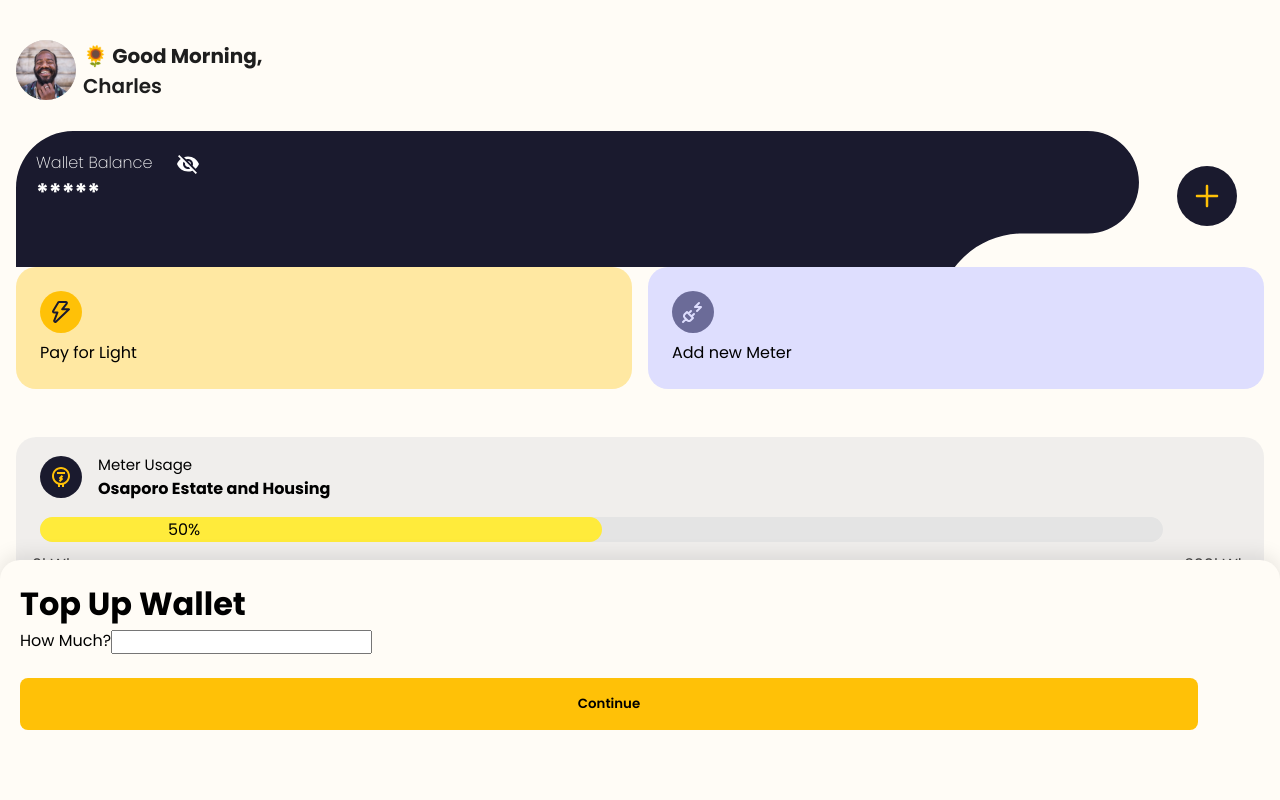
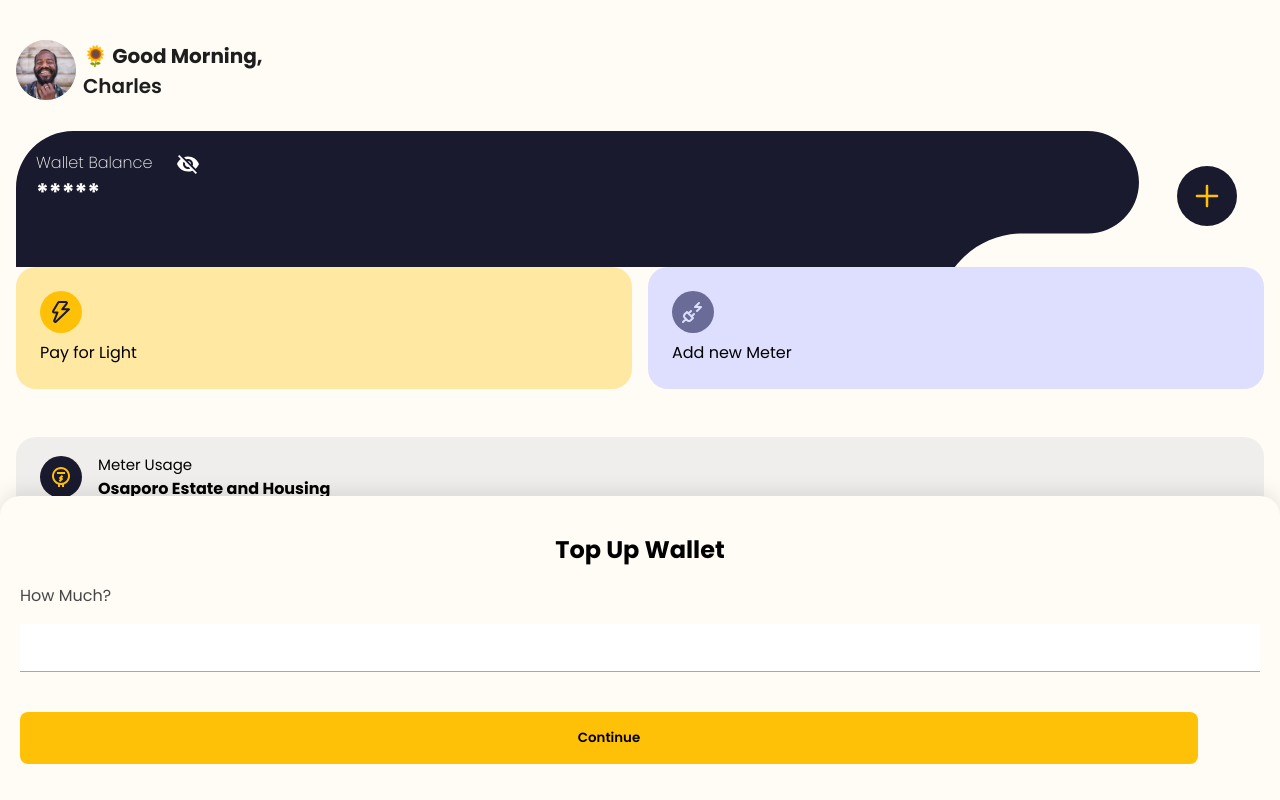
Before and after one commit to mrauthentik/pawa, a React (Vite) app in the folder pawa-sure/: page /dashboard in a window 1280 px wide. Both pictures are taken after a click on the picture 1206 px from the left and 196 px from the top of the page. Shown: the top 800 px of the page. Built offline with nearby package versions, Linux system fonts and the light colour scheme; some icons are missing.

Commit message:
feat: enhance PayModal styling with updated height and form layout

```diff
--- a/pawa-sure/src/App.css
+++ b/pawa-sure/src/App.css
@@ -642,7 +642,7 @@ button:active{
     bottom: 0;
     left: 0;
     right: 0;
-    height: 30vh;
+    height: 38vh;
     background-color: var(--bg-color);
     box-shadow:0 -4px 20px rgba(0,0,0,0.1) ;
     border-top-left-radius: 20px;
@@ -650,6 +650,34 @@ button:active{
     padding: 20px;
     z-index: 1000;
     animation: slideUp 0.3s ease-in-out;
+    h1{
+        text-align: center;
+        font-size: 24px;
+        padding-top: 1rem;
+    }
+    form{
+        display: flex;
+        flex-direction: column;
+        margin-top: 1rem;
+        label{
+            color: var(--small-text);
+        }
+        input{
+            border:1px solid var(--btn-active);
+            border-top: none;
+            border-left: none;
+            border-right: none;
+            caret-color:var(--btn-active) ;
+            margin: 1rem 0;
+            height: 3rem;
+            font-size: 40px;
+            font-weight: 600;
+            content: '₦';
+            outline: none;
+
+        }
+
+    }
 }
 @keyframes slideUp {
     from {
--- a/pawa-sure/src/Components/PayModal.tsx
+++ b/pawa-sure/src/Components/PayModal.tsx
@@ -7,7 +7,7 @@ import React from 'react'
 
             <form >
                 <label>How Much?</label>
-                <input type="number" />
+                <input type="number" value='₦'/>
                 <button>Continue</button>
             </form>
         </div>
```
